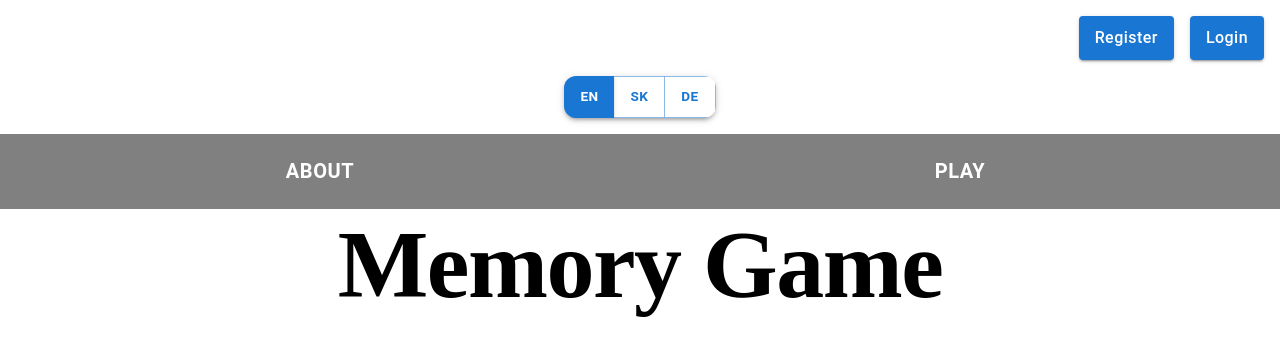
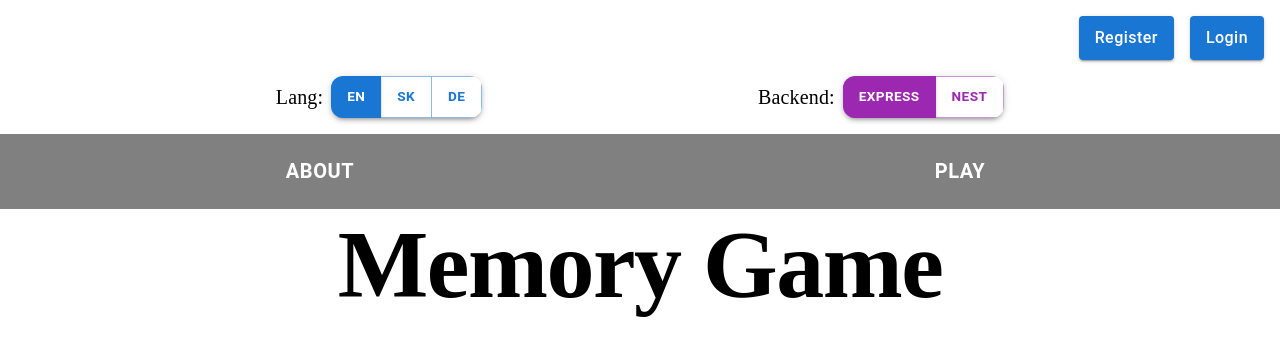
Before and after one commit to svkzdenosvk/pexeso_2025_part_2_of_2_vite_fe, a React (Vite) app: page /en in a window 1280 px wide. Shown: the top 356 px of the page. Built offline with nearby package versions, Linux system fonts and the light colour scheme; no server answers.

Commit message:
backendSlice and backendButtons

```diff
--- a/src/_inc/functions/login_related.tsx
+++ b/src/_inc/functions/login_related.tsx
@@ -2,6 +2,8 @@ import { setUser } from "@pexeso/lib/redux/store/reducers/authSlice";
 import type { My_Type_LoginParams } from "@pexeso/_inc/my_types";
 import { isLike_My_Type_User } from "@pexeso/_inc/functions/general";
 import { loginPageErrorMap } from "@pexeso/_inc/constants";
+// import {useSelector } from 'react-redux';
+// import { set_backend } from "@pexeso/lib/redux/store/reducers/backendlice";
 
 /**
  * ============================================================================
@@ -50,10 +52,12 @@ export const handleLogin = async ({
   setIsLoading(true);
   setError("");
 
+  //import konštanty
   try {
     // ---------- 2. Send credentials to backend API
     const res = await fetch(
       `${import.meta.env.VITE_API_URL || "http://localhost:3000/api"}/login`,
+      // `${backendURL}/login`
       {
         method: "POST",
         headers: { "Content-Type": "application/json" },
--- a/src/_inc/functions/register_related.tsx
+++ b/src/_inc/functions/register_related.tsx
@@ -95,7 +95,10 @@ export const handleRegister = async ({
   setError("");
 
   try {
-    const res = await fetch(`${import.meta.env.VITE_API_URL}/registration`, {
+    const res = await fetch(
+      // `${import.meta.env.VITE_API_URL}/registration`,
+      `${import.meta.env.VITE_API_URL || "http://localhost:3000/api"}/registration`,
+      {
       method: "POST",
       headers: { "Content-Type": "application/json" },
       credentials: "include",
--- a/src/_inc/my_types.tsx
+++ b/src/_inc/my_types.tsx
@@ -143,6 +143,9 @@ export type My_Type_User = {
 export type My_Type_AuthState = {
   user: My_Type_User | null;
 };
+
+// Backend
+export type My_Type_BE = "express" | "nest";
 
 // -------------------- Login Types --------------------
 
--- /dev/null
+++ b/src/components/OutsideTheGame/BackendButtons.tsx
@@ -0,0 +1,83 @@
+import { useDispatch, useSelector } from "react-redux";
+import type { RootState } from "@pexeso/lib/redux/store/store";
+import { Button, ButtonGroup, Box, Typography } from "@mui/material";
+// import { useTranslation } from "react-i18next";
+import { set_backend } from "@pexeso/lib/redux/store/reducers/backendSlice";
+import type { My_Type_BE } from "@pexeso/_inc/my_types";
+
+/**
+ * BackendButtons Component
+ *
+ * Component that displays two backend-select buttons ("express", "nest").
+ * On click it updates the active backend stored in Redux Toolkit.
+ *
+ * Highlights:
+ * - Reads current backend from Redux.
+ * - Dispatches set_backend() on button click.
+ * - Highlights currently active backend.
+ *
+ * @component
+ */
+
+// ---------- Component
+
+const BackendButtons = () => {
+  const dispatch = useDispatch();
+
+  // Currently active backend from Redux
+  const currentBackend = useSelector(
+    (state: RootState) => state.backend.active
+  );
+
+  const BACKEND: My_Type_BE[] = ["express", "nest"]; // backend servers
+
+  return (
+    <Box
+      sx={{
+        mb: 2,
+        display: "flex",
+        justifyContent: "space-between",
+        alignItems: "center",
+        gap:'0.5rem',
+
+        "@media (max-width: 550px)": {
+          flexDirection: "column",
+        },
+      }}
+    >
+      <Typography variant="h6">Backend: </Typography>
+      {/* Backend selection buttons */}
+      <ButtonGroup
+        variant="outlined"
+        color="primary"
+        sx={{
+          boxShadow: 3, // medium shadow elevation
+          borderRadius: "12px",
+          overflow: "hidden", // ensures child buttons respect border radius
+        }}
+      >
+        {BACKEND.map((be) => (
+          <Button
+            key={be}
+            onClick={() => dispatch(set_backend(be))}
+            // Highlight current language with filled variant
+            variant={currentBackend === be ? "contained" : "outlined"}
+            sx={{
+              textTransform: "uppercase", // EN/SK/DE instead of En/Sk/De
+              fontWeight: "bold",
+              px: 2,
+              py: 1,
+              fontSize: "0.85rem", // slightly smaller text
+              minWidth: 50,
+            }}
+            color="secondary"
+          >
+            {be}
+          </Button>
+        ))}
+      </ButtonGroup>
+    </Box>
+  );
+};
+
+export default BackendButtons;
--- a/src/components/OutsideTheGame/TranslateButtons.tsx
+++ b/src/components/OutsideTheGame/TranslateButtons.tsx
@@ -1,5 +1,5 @@
 import { useNavigate } from "react-router-dom";
-import { Button, ButtonGroup, Box } from "@mui/material";
+import { Button, ButtonGroup, Box, Typography } from "@mui/material";
 import { useTranslation } from "react-i18next";
 import { LANGUAGE_CONFIG } from "@pexeso/lib/i18n/i18n_MySettings";
 
@@ -61,10 +61,16 @@ const TranslateButtons = () => {
       sx={{
         mb: 2,
         display: "flex",
-        justifyContent: "center",
+        justifyContent: "space-between",
         alignItems: "center",
+        gap:'0.5rem',
+
+        "@media (max-width: 550px)": {
+          flexDirection: "column",
+        },
       }}
     >
+      <Typography variant="h6">Lang:</Typography>
       {/* Language selection buttons */}
       <ButtonGroup
         variant="outlined"
--- a/src/components/OutsideTheGame/layouts/SharedMainLayout.tsx
+++ b/src/components/OutsideTheGame/layouts/SharedMainLayout.tsx
@@ -3,6 +3,7 @@ import { Box, Button } from "@mui/material";
 import { useTranslation } from "react-i18next";
 import { sharedNavLinkStyles } from "@pexeso/components/StylingComp/SharedStyles";
 import TranslateButtons from "../TranslateButtons";
+import BackendButtons from "../BackendButtons";
 
 /**
  * SharedLayout Component
@@ -36,6 +37,17 @@ const sharedMainWrapperStyles = {
   display: "flex",
   flexDirection: "column",
 } as const;
+
+const btnsGroupsStyles = {
+  width: "100%",
+  display: "flex",
+  flexDirection: "row",
+  justifyContent: "space-evenly",
+
+  "@media (max-width: 409px)": {
+    flexDirection: "column",
+  },
+};
 
 // Header container for the navigation bar
 const sharedHeaderNavigation = {
@@ -88,8 +100,11 @@ const SharedMainLayout = () => {
   return (
     // Wrapper for the entire layout
     <Box sx={sharedMainWrapperStyles}>
-      {/* Language switcher */}
-      <TranslateButtons />
+      <Box sx={btnsGroupsStyles}>
+        {/* Language switcher */}
+        <TranslateButtons />
+        <BackendButtons />
+      </Box>
       {/* Header navigation */}
       <Box sx={sharedHeaderNavigation}>
         <Box sx={navStyles}>
--- /dev/null
+++ b/src/lib/redux/store/reducers/backendSlice.ts
@@ -0,0 +1,57 @@
+import { createSlice } from "@reduxjs/toolkit";
+import type { PayloadAction } from "@reduxjs/toolkit";
+import type { My_Type_BE } from "@pexeso/_inc/my_types";
+/**
+ * Seconds Slice
+ *
+ * Redux Toolkit slice responsible for tracking elapsed time in seconds.
+ *
+ * Features:
+ * 1. **State Structure**
+ *    - `seconds` → Number representing elapsed seconds since the timer started.
+ *
+ * 2. **Reducers (Actions)**
+ *    - `seconds_counter` → Increments the `seconds` value by 1.
+ *      Intended to be called every second (e.g., via `setInterval` or game loop).
+ *    - `seconds_reset` → Resets `seconds` to 0.
+ *      Used when starting a new game, restarting, or resetting timers.
+ *
+ * @example
+ * // Increment seconds every second
+ * dispatch(seconds_counter());
+ *
+ * @dependencies
+ * redux-toolkit (createSlice)
+ */
+
+//---------------redux toolkit
+type BackendState = {
+  active: My_Type_BE;
+  url: {
+    express: string;
+    nest: string;
+  };
+};
+const initialState: BackendState = {
+  active: "express",
+  url: {
+    express: "https://pexeso-2025-part-1-of-2-express-be.onrender.com/api",
+    nest: "WILL BE REPLACED",
+  },
+};
+
+const backendSlice = createSlice({
+  name: "backend", // Slice name in Redux state
+  initialState, // Default starting value
+  reducers: {
+    set_backend: (state, action: PayloadAction<"express" | "nest">) => {
+      state.active = action.payload; // set express | nest
+    },
+  },
+});
+
+// Export actions for dispatching from components or middleware
+export const { set_backend } = backendSlice.actions;
+
+// Export reducer for inclusion in the store
+export default backendSlice.reducer;
--- a/src/lib/redux/store/store.tsx
+++ b/src/lib/redux/store/store.tsx
@@ -2,6 +2,7 @@ import { configureStore } from "@reduxjs/toolkit";
 import gameReducer from "./reducers/gameSlice";
 import secondsReducer from "./reducers/secondsSlice";
 import authReducer from "./reducers/authSlice";
+import backendReducer from "./reducers/backendSlice";
 
 import { matchRemovalMiddleware } from "@pexeso/lib/redux/store/middlewares/matchRemovalMiddleware";
 
@@ -39,6 +40,7 @@ export const store = configureStore({
     game: gameReducer, // Game-related state
     time: secondsReducer, // Timer-related state
     auth: authReducer, // Authentication-related state
+    backend: backendReducer, //Backend express or nest
   },
   middleware: (getDefaultMiddleware) =>
     getDefaultMiddleware().concat(matchRemovalMiddleware),
```
Also changed, not shown: 1 other file (tests, documents, lock files or other folders).
